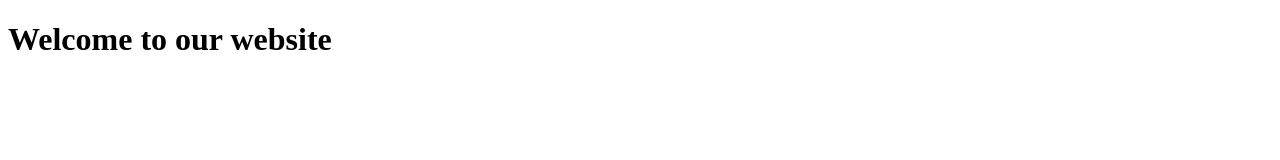
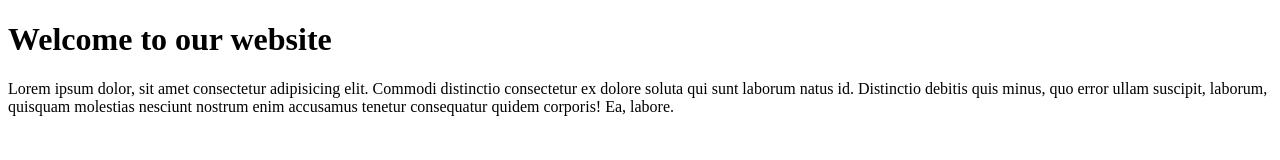
Before and after one commit to Khemara-cyber/learn-git, a plain HTML site: page index.html in a window 1280 px wide. Drawn offline with Linux system fonts and the light colour scheme.

Commit message:
add paragraph to coded

```diff
--- a/index.html
+++ b/index.html
@@ -7,5 +7,12 @@
   </head>
   <body>
     <h1>Welcome to our website</h1>
+    <p>
+      Lorem ipsum dolor, sit amet consectetur adipisicing elit. Commodi
+      distinctio consectetur ex dolore soluta qui sunt laborum natus id.
+      Distinctio debitis quis minus, quo error ullam suscipit, laborum, quisquam
+      molestias nesciunt nostrum enim accusamus tenetur consequatur quidem
+      corporis! Ea, labore.
+    </p>
   </body>
 </html>
```
